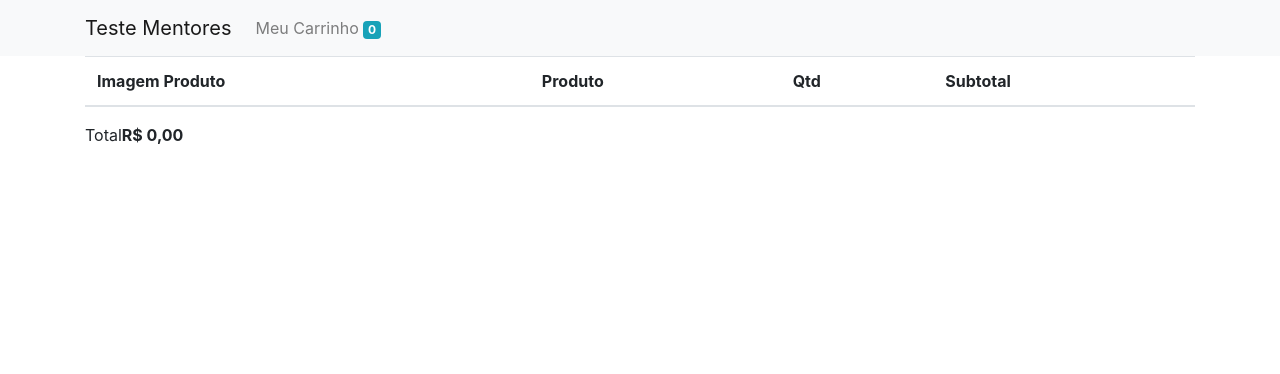
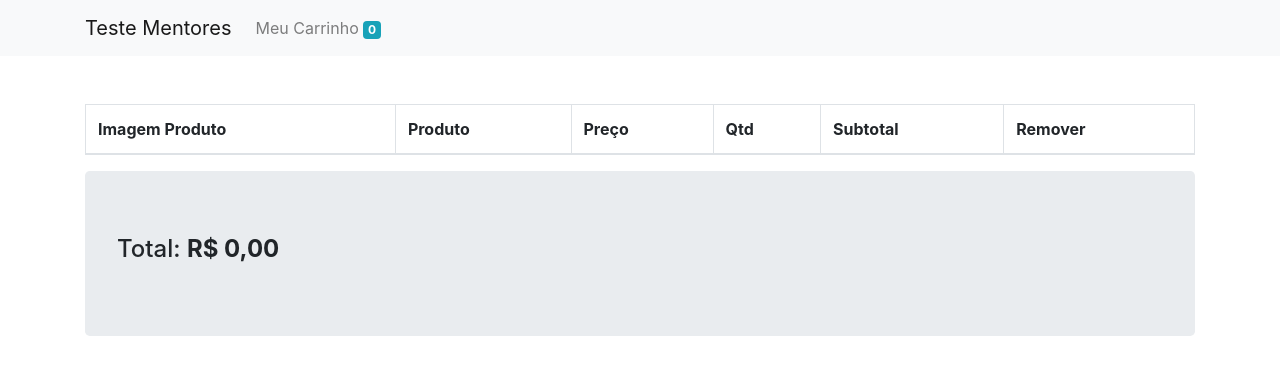
Before and after one commit to mentores-digital/teste-react-js, a React (Create React App) app: page /cart in a window 1280 px wide. Shown: the top 374 px of the page. Built offline with nearby package versions, Linux system fonts and the light colour scheme.

Commit message:
Layout carrinho

```diff
--- a/src/App.css
+++ b/src/App.css
@@ -32,3 +32,11 @@
         border: none; }
         .list-products .card .card-body button:hover {
           background: #27ae60; }
+
+.cart {
+  margin: 3rem 0; }
+  .cart .quantity {
+    display: flex;
+    flex-flow: row; }
+    .cart .quantity input {
+      width: 50%; }
--- a/src/App.scss
+++ b/src/App.scss
@@ -50,3 +50,16 @@
     }
 
 }
+
+.cart {
+    margin: 3rem 0;
+
+    .quantity {
+        display: flex;
+        flex-flow: row;
+
+        input {
+            width:50%;
+        }
+    }
+}
--- a/src/pages/Cart/index.js
+++ b/src/pages/Cart/index.js
@@ -1,11 +1,12 @@
 import React from 'react';
 import { useDispatch, useSelector } from 'react-redux';
 import { formatPrice } from '../../util/format';
-import { Container, Table} from 'reactstrap';
+import { Container, Table, Jumbotron } from 'reactstrap';
 import * as CartActions from '../../store/modules/cart/actions';
+import { FaTrash, FaMinus, FaPlus } from "react-icons/fa";
 
 export default function Cart() {
-  const total = useSelector( state =>
+  const total = useSelector(state =>
     formatPrice(
       state.cart.reduce((totalsum, product) => {
         return totalsum + product.price * product.amount;
@@ -23,21 +24,24 @@ export default function Cart() {
   const dispatch = useDispatch();
 
   function increment(product) {
-    dispatch(CartActions.updateAmountRequest(product.id, product.amount + 1));
+    dispatch(CartActions.updateAmountSuccess(product.id, product.amount + 1));
   }
 
-  function decrement(product){
-    dispatch(CartActions.updateAmountRequest(product.id, product.amount - 1));
+  function decrement(product) {
+    dispatch(CartActions.updateAmountSuccess(product.id, product.amount - 1));
   }
   return (
+    <div class="cart">
       <Container>
-      <Table hover>
+        <Table hover bordered>
           <thead>
             <tr>
               <th>Imagem Produto</th>
               <th>Produto</th>
+              <th>Preço</th>
               <th>Qtd</th>
               <th>Subtotal</th>
+              <th>Remover</th>
             </tr>
           </thead>
           <tbody>
@@ -53,13 +57,13 @@ export default function Cart() {
                   {product.priceFormatted}
                 </td>
                 <td>
-                <div>
-                  <button type="button" onClick={() => decrement (product)}>
-                    menos
+                  <div class="quantity">
+                    <button type="button" class="btn" onClick={() => decrement(product)}>
+                      <FaMinus />
                     </button>
                     <input type="number" readOnly value={product.amount} />
-                  <button type="button" onClick={() => increment (product)}>
-                    mais
+                    <button type="button" class="btn" onClick={() => increment(product)}>
+                      <FaPlus />
                     </button>
                   </div>
                 </td>
@@ -67,19 +71,18 @@ export default function Cart() {
                   <strong>{product.subTotal}</strong>
                 </td>
                 <td>
-                <button
-                  type="button"
-                  onClick={() => dispatch(CartActions.removeCart(product.id))}
-                >
-                  delete
+                  <button type="button" class="btn btn-danger " onClick={() => dispatch(CartActions.removeCart(product.id))}>
+                    <FaTrash />
                   </button>
                 </td>
               </tr>
             ))}
           </tbody>
         </Table>
-      <span>Total</span>
-      <strong>{total}</strong>
+        <Jumbotron>
+          <h4>Total: <strong>{total}</strong></h4>
+        </Jumbotron>
       </Container>
+    </div>
   );
 }
--- a/src/pages/Home/index.js
+++ b/src/pages/Home/index.js
@@ -47,10 +47,10 @@ export default function Home (){
           <Row>
           {products.map(product => (
             <Col md="3" sm="12">
-              <Card key={product.id} onClick={() => history.push('/details', product)}>
-                <CardImg top class="img-fluid" src={product.picture} alt={product.title} />
+              <Card key={product.id}>
+                <CardImg top class="img-fluid" src={product.picture} alt={product.title}  onClick={() => history.push('/details', product)} />
                 <CardBody>
-                  <CardTitle> {product.title}</CardTitle>
+                  <CardTitle  onClick={() => history.push('/details', product)}> {product.title}</CardTitle>
                   <CardSubtitle>{product.priceFormatted}</CardSubtitle>
                   <Button onClick={() => handleAddProduct(product.id)}><FaShoppingCart /> Comprar</Button>
                 </CardBody>
```
Lines whose indentation alone changed are shown as unchanged.
